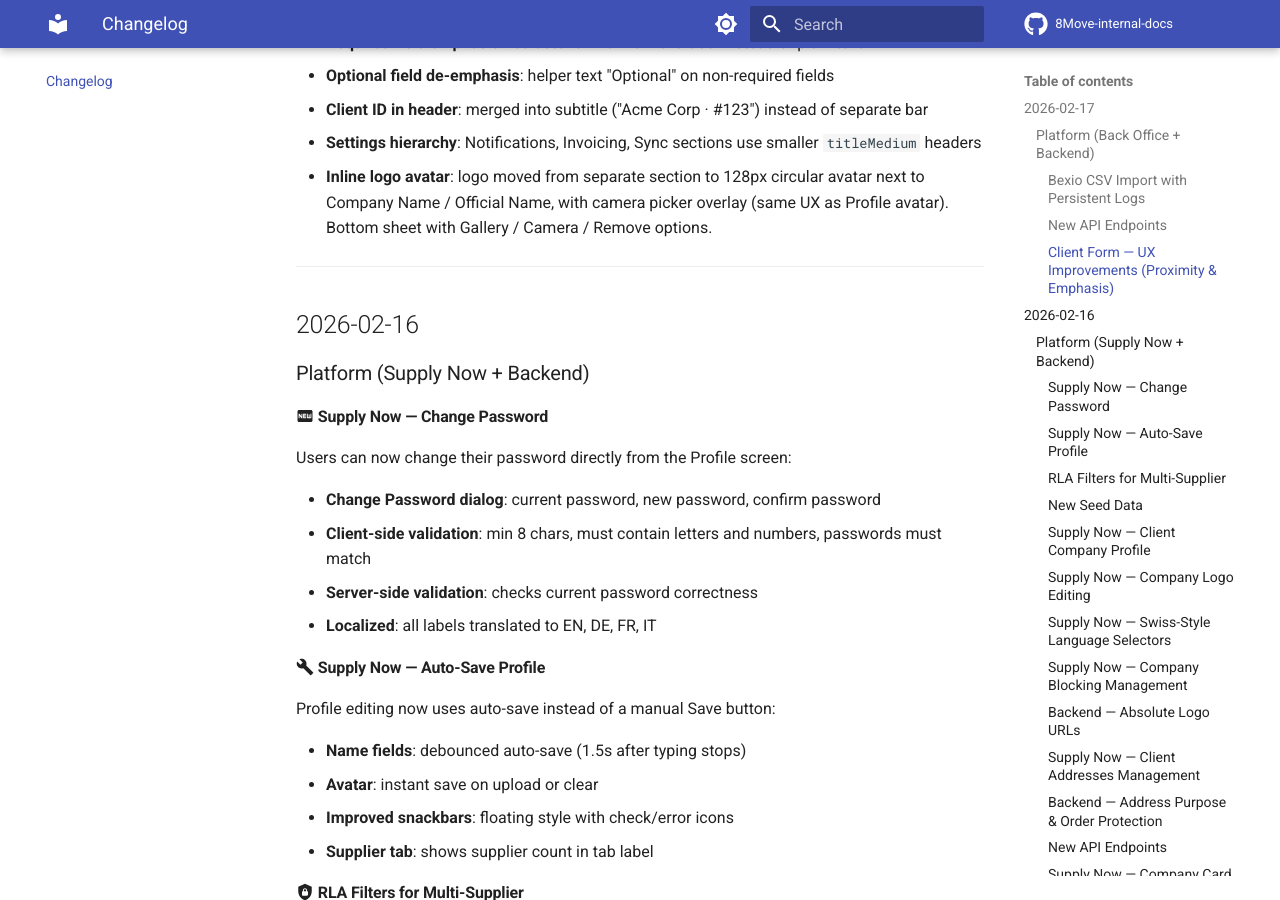
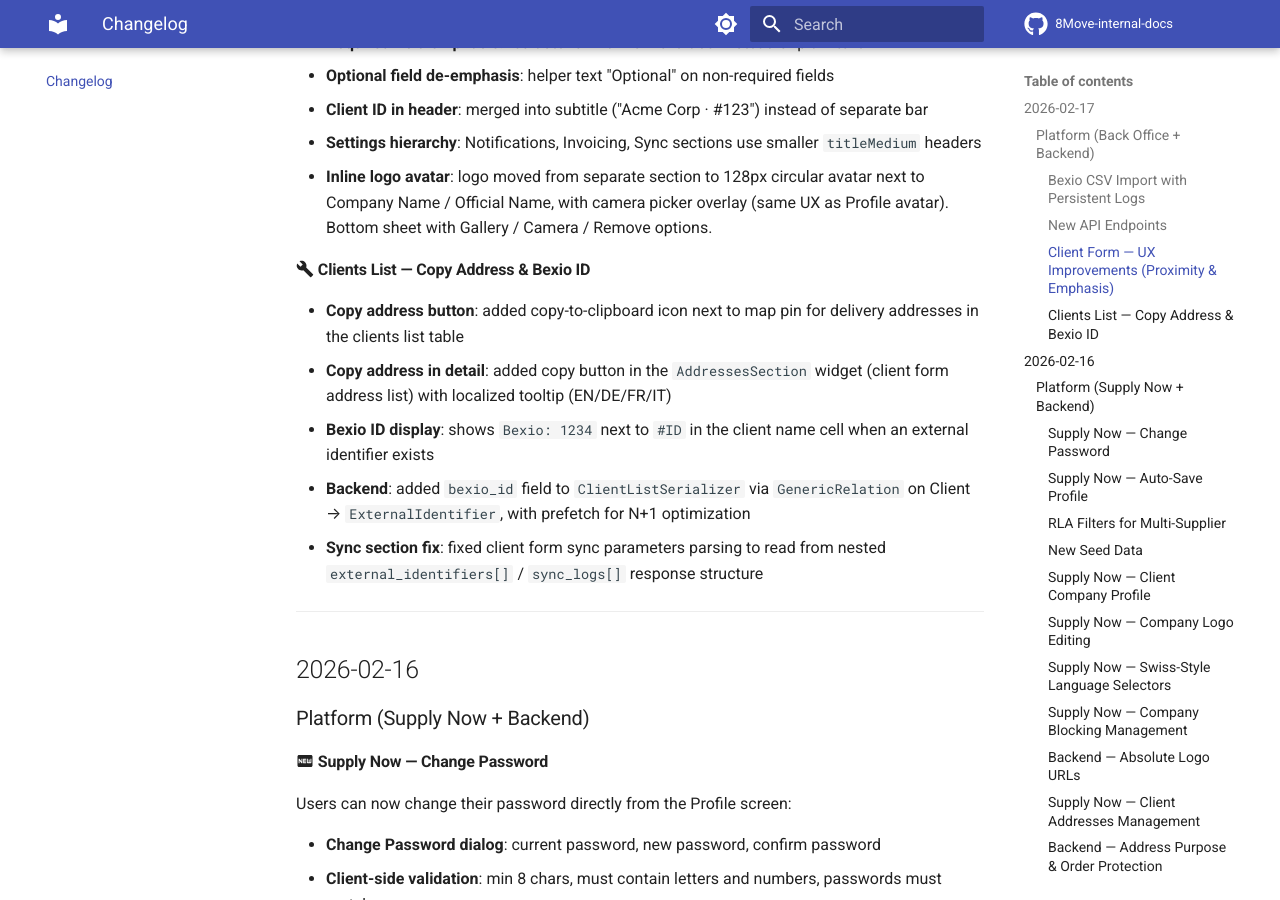
Before and after one commit to MaxShytov/8Move-internal-docs, an MkDocs documentation site: the page built from docs/changelog.md, in a window 1280 px wide and 900 px high, scrolled down 1496 px. Built offline with MkDocs 1.6.1 and Material for MkDocs 9.7.7, drawn with Linux system fonts in a browser that asks for light colours; comment, search, counter and statistics services are not loaded.

Commit message:
docs: update changelog and notes — copy address, Bexio ID, sync fix
Co-Authored-By: Claude Opus 4.6 <noreply@anthropic.com>

```diff
--- a/docs/changelog.md
+++ b/docs/changelog.md
@@ -43,6 +43,14 @@ Redesigned client edit/create form using Proximity and Emphasis design principle
 - **Client ID in header**: merged into subtitle ("Acme Corp · #123") instead of separate bar
 - **Settings hierarchy**: Notifications, Invoicing, Sync sections use smaller `titleMedium` headers
 - **Inline logo avatar**: logo moved from separate section to 128px circular avatar next to Company Name / Official Name, with camera picker overlay (same UX as Profile avatar). Bottom sheet with Gallery / Camera / Remove options.
+
+#### :material-wrench: Clients List — Copy Address & Bexio ID
+
+- **Copy address button**: added copy-to-clipboard icon next to map pin for delivery addresses in the clients list table
+- **Copy address in detail**: added copy button in the `AddressesSection` widget (client form address list) with localized tooltip (EN/DE/FR/IT)
+- **Bexio ID display**: shows `Bexio: 1234` next to `#ID` in the client name cell when an external identifier exists
+- **Backend**: added `bexio_id` field to `ClientListSerializer` via `GenericRelation` on Client → `ExternalIdentifier`, with prefetch for N+1 optimization
+- **Sync section fix**: fixed client form sync parameters parsing to read from nested `external_identifiers[]` / `sync_logs[]` response structure
 
 ---
 
```
Also changed, not shown: docs/tasks/current/notes.md (+4 -0 lines).
